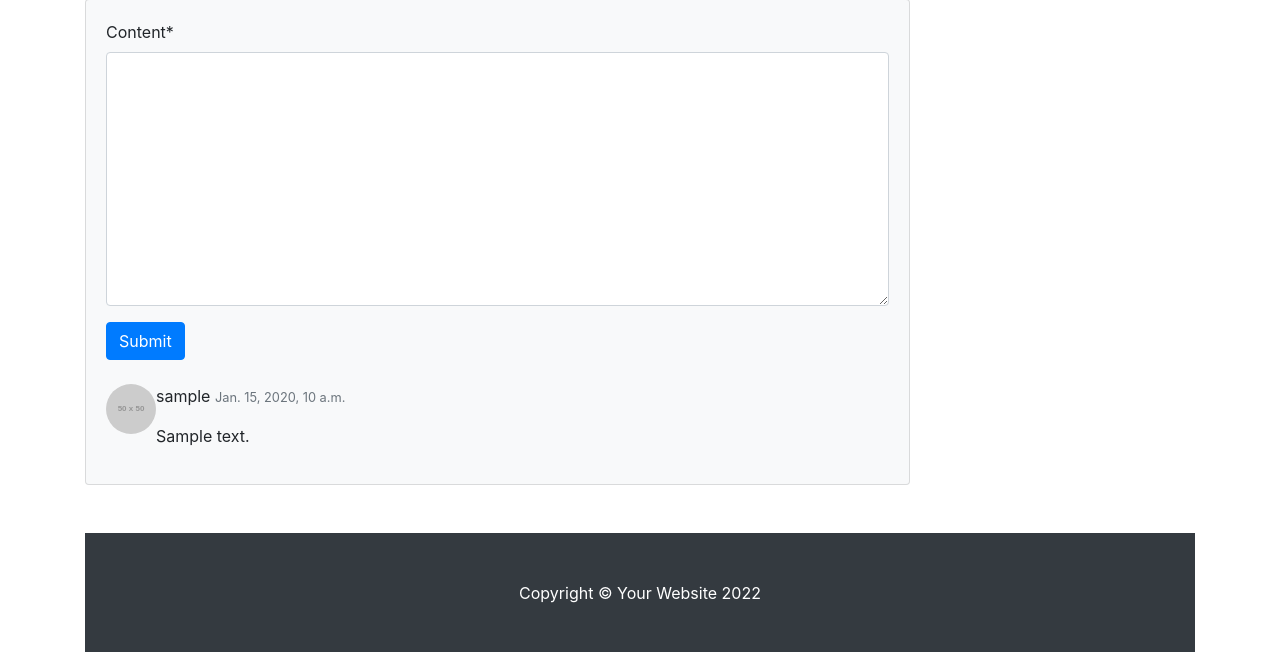
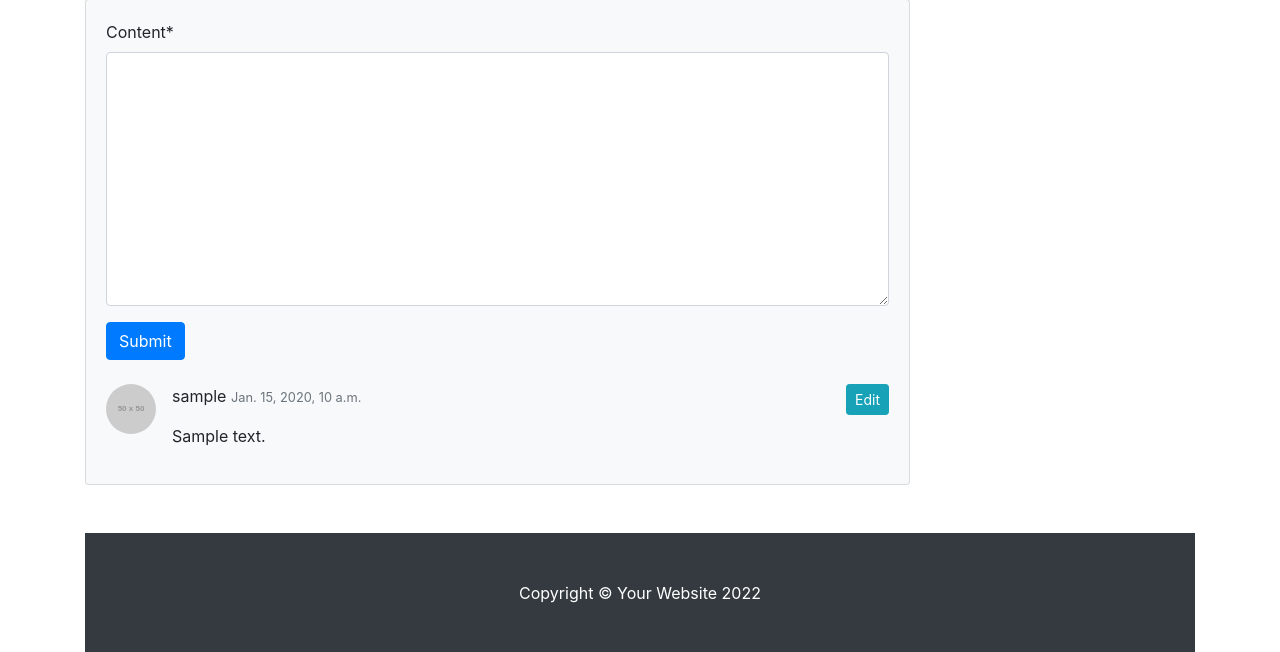
Before and after one commit to harim061/Django22, a Django app: page /blog/1/ in a window 1280 px wide. Shown: the part 679-1331 px from the top of the page. Run offline with Django 4.2, Linux system fonts and the light colour scheme; a user stored in the database is signed in; tables that the repository leaves empty hold one stand-in row (values such as "Sample post"); grey boxes marked "Sample" are stand-in pictures; grey boxes labelled with a size stand in for pictures from a placeholder-image service; some libraries are stand-ins or nearby versions.

Commit message:
댓글 수정 기는 구현하기

```diff
--- a/blog/templates/blog/post_detail.html
+++ b/blog/templates/blog/post_detail.html
@@ -80,13 +80,21 @@
                                 {% if post.comment_set %}
                                 {% for comment in post.comment_set.iterator %}
                                 <!-- Single comment-->
-                                <div class="d-flex id=comment-{{comment.pk}}">
-                                    <div class="flex-shrink-0"><img class="rounded-circle" src="https://dummyimage.com/50x50/ced4da/6c757d.jpg" alt="..." /></div>
-                                    <div class="ms-3">
+                                <div class="media d-flex id=comment-{{comment.pk}}">
+                                    <img class="mr-3 rounded-circle" src="https://dummyimage.com/50x50/ced4da/6c757d.jpg" alt="..." />
+                                    <div class="media-body ms-3">
+                                        {% if user.is_authenticated and comment.author == user %}
+                                            <a role="button" class="btn btn-sm btn-info float-right" href="/blog/update_comment/{{comment.pk}}/">Edit</a>
+                                        {% endif %}
                                         <div class="fw-bold">{{comment.author.username}}
                                         <small class="text-muted">{{comment.created_at}}</small>
                                         </div>
                                         <p>{{comment.content | linebreaks }}</p>
+                                        {% if comment.created_at != comment.modified_at %}
+                                            <p class="text-muted float-right">
+                                                <small>Updated : {{comment.modified_at}}</small>
+                                            </p>
+                                        {% endif %}
                                     </div>
                                 </div>
                                 {% endfor %}
--- a/blog/urls.py
+++ b/blog/urls.py
@@ -5,6 +5,7 @@ urlpatterns = [ #IP주소/blog
     path('',views.PostList.as_view()),
     path('<int:pk>/',views.PostDetail.as_view()),
     path('<int:pk>/new_comment/',views.new_comment),
+    path('update_comment/<int:pk>/',views.CommentUpdate.as_view()),
     path('create_post/',views.PostCreate.as_view()),
     path('update_post/<int:pk>/',views.PostUpdate.as_view()),
     path('category/<str:slug>/',views.category_page),
--- a/blog/views.py
+++ b/blog/views.py
@@ -1,5 +1,5 @@
 from django.shortcuts import render, redirect
-from .models import Post, Category, Tag
+from .models import Post, Category, Tag,Comment
 from django.views.generic import ListView, DetailView, CreateView, UpdateView
 from django.contrib.auth.mixins import LoginRequiredMixin, UserPassesTestMixin
 from django.core.exceptions import PermissionDenied
@@ -111,6 +111,15 @@ def new_comment(request,pk):
         else:
             raise PermissionDenied
 
+class CommentUpdate(LoginRequiredMixin,UpdateView):
+    model = Comment
+    form_class = CommentForm
+
+    def dispatch(self, request, *args, **kwargs):
+        if request.user.is_authenticated and request.user == self.get_object().author:
+            return super(CommentUpdate, self).dispatch(request, *args, **kwargs)
+        else:
+            raise PermissionDenied
 
 class PostDetail(DetailView):
     model = Post
```
Also changed, not shown: blog/templates/blog/comment_form.html (added, +18 -0 lines).
